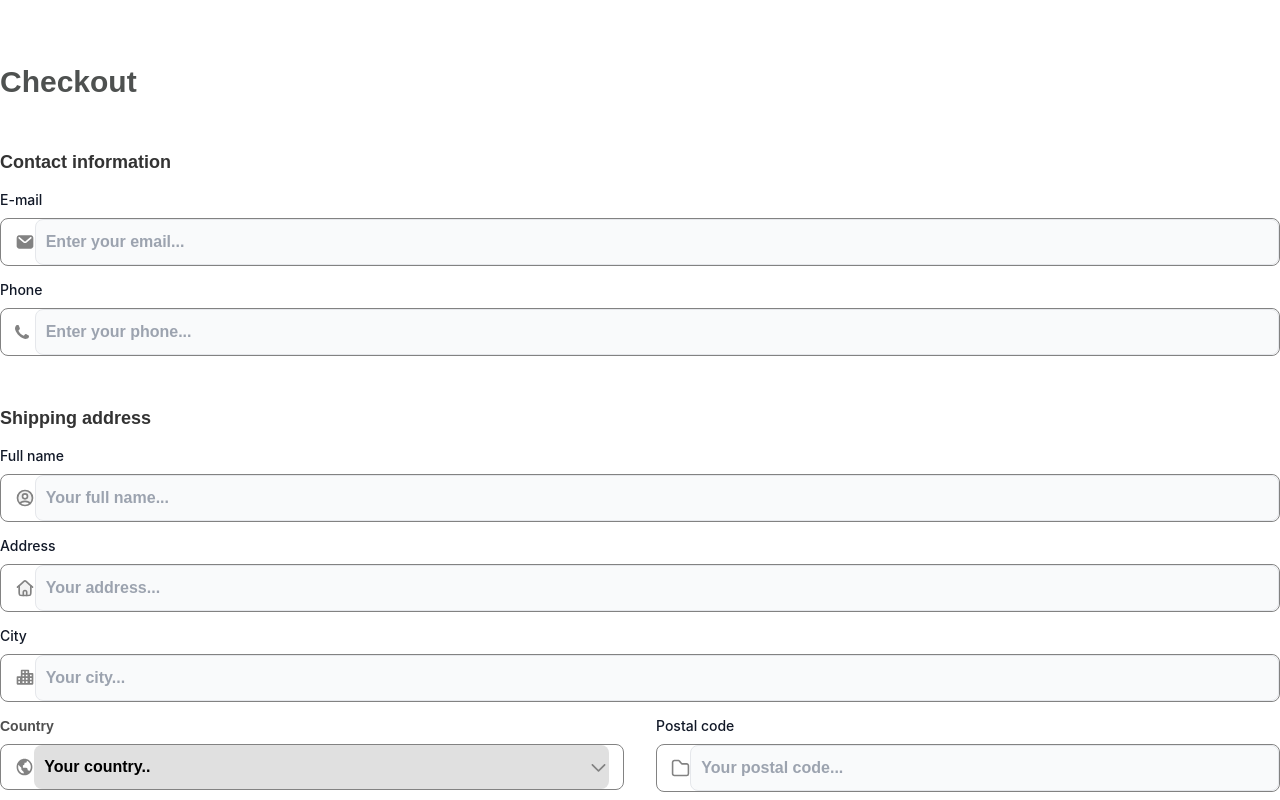
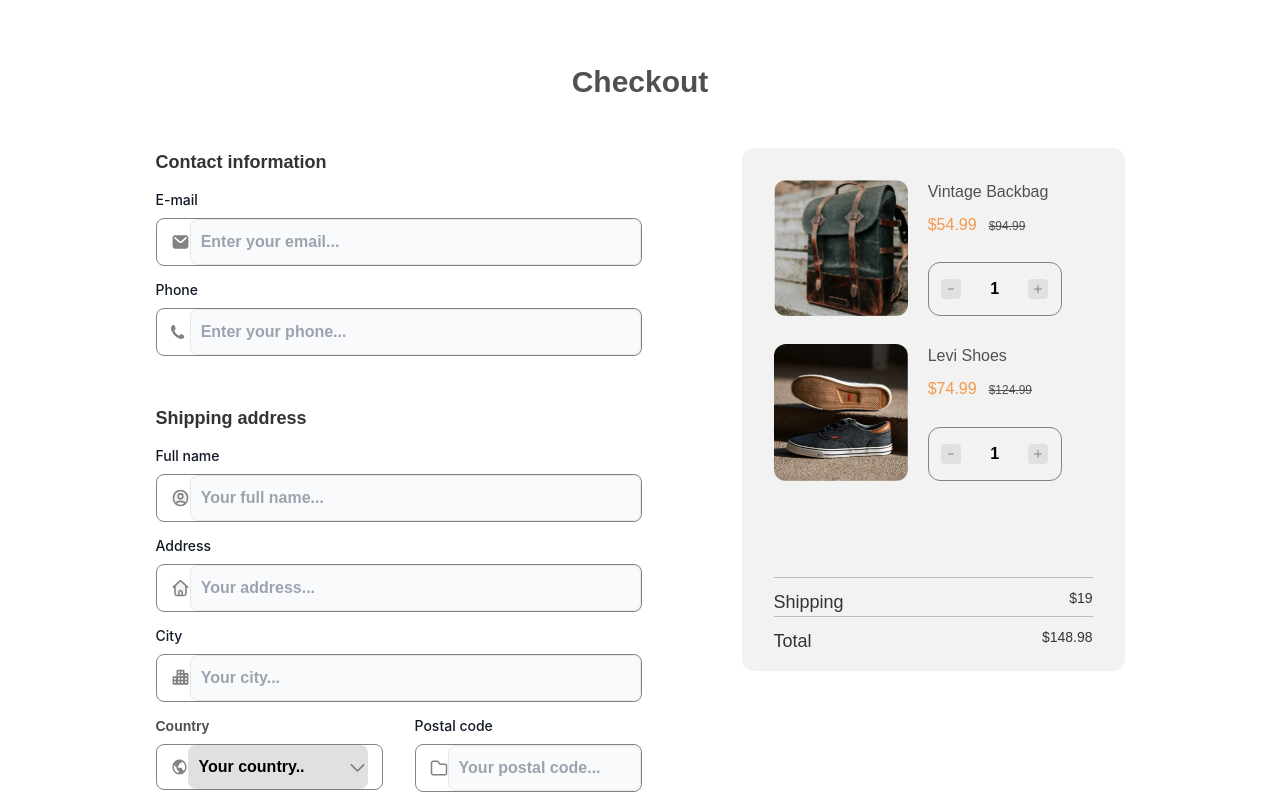
Before and after one commit to jeancarlos3197/checkout-page-master, a React (Create React App) app: page / in a window 1280 px wide. Built offline with nearby package versions, Linux system fonts and the light colour scheme.

Commit message:
Complete top of the project

```diff
--- a/src/containers/product.jsx
+++ b/src/containers/product.jsx
@@ -0,0 +1,44 @@
+import React from "react";
+import DescriptionPrice from "../components/description-price";
+import Quantity from "../components/quantity";
+import Backpack from "../utils/backpack.png";
+import Shoes from "../utils/shoes.png";
+import ShippingTotal from "../components/shipping-total";
+
+export default function Product() {
+  return (
+    <div className="w-[383px] bg-gray-final px-8 pt-8 pb-4 rounded-xl">
+      <div className="flex space-x-5">
+        <img
+          src={Backpack}
+          alt="Backpack"
+          className="rounded-xl w-[134.21px] h-[136.27px]"
+        />
+        <div className="flex flex-col justify-between">
+          <DescriptionPrice
+            description={"Vintage Backbag"}
+            price={94.99}
+            priceTotal={54.99}
+          />
+          <Quantity />
+        </div>
+      </div>
+      <div className="flex space-x-5 mt-7">
+        <img
+          src={Shoes}
+          alt="Shoes"
+          className="rounded-xl w-[134.21px] h-[136.27px]"
+        />
+        <div className="flex flex-col justify-between">
+          <DescriptionPrice
+            description={"Levi Shoes"}
+            price={124.99}
+            priceTotal={74.99}
+          />
+          <Quantity />
+        </div>
+      </div>
+      <ShippingTotal />
+    </div>
+  );
+}
--- a/src/pages/checkout.jsx
+++ b/src/pages/checkout.jsx
@@ -6,18 +6,25 @@ import React, { Component } from "react";
 import "../styles/index.css";
 import ContactInformation from "../containers/contact-information";
 import ShippingAddress from "../containers/shipping-address";
+import Product from "../containers/product";
+import DescriptionPrice from "../components/description-price";
 
 export class Checkout extends Component {
   render() {
     return (
-      <div>
-        <h1 className="text-3xl font-montserrat font-[700] text-gray-title mt-16">
+      <div className="flex flex-col items-center justify-center ">
+        <h1 className="text-3xl font-montserrat font-[700] text-gray-title mt-16 mb-12">
           Checkout
         </h1>
-        <div>
-          <ContactInformation className={"mt-12"} />
-          <ShippingAddress className={"mt-12"} />
-        </div>
+        <main className="flex space-x-[100px]">
+          <div className="order-1">
+            <ContactInformation />
+            <ShippingAddress className={"mt-12"} />
+          </div>
+          <div className="order-2">
+            <Product />
+          </div>
+        </main>
       </div>
     );
   }
```
